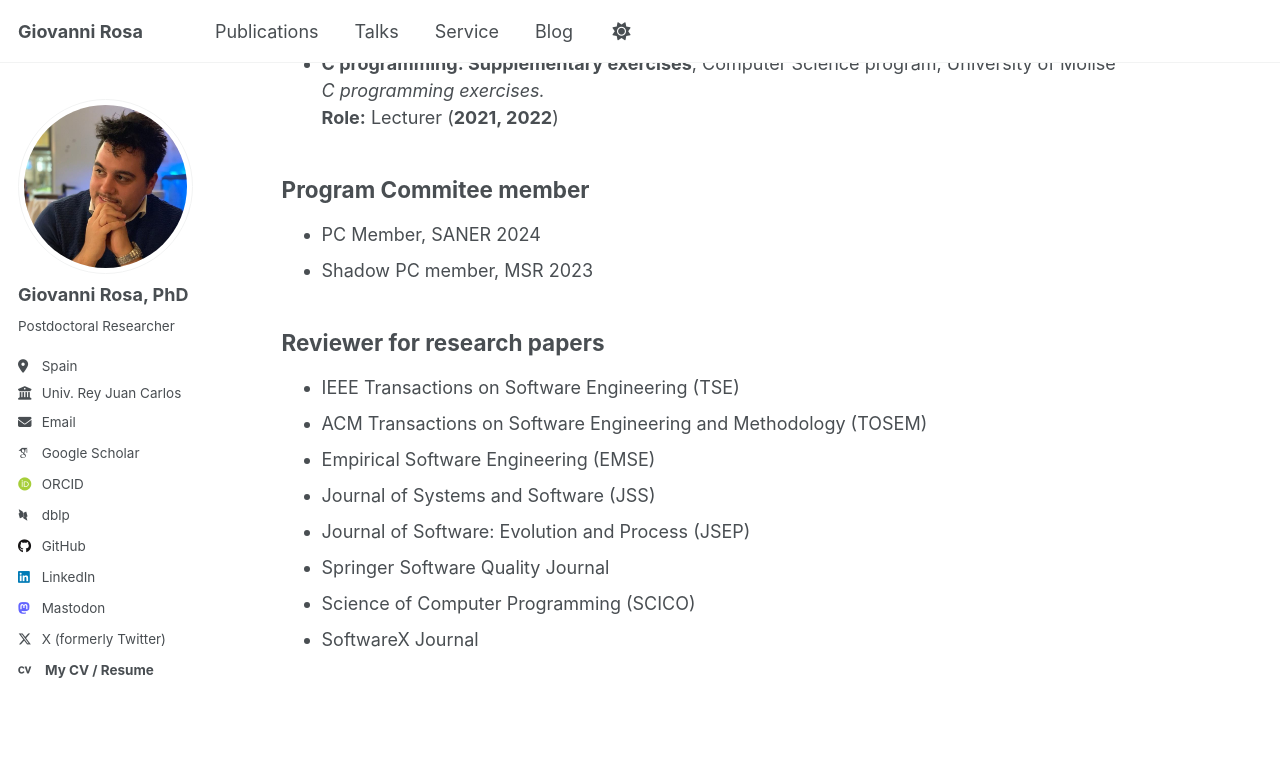
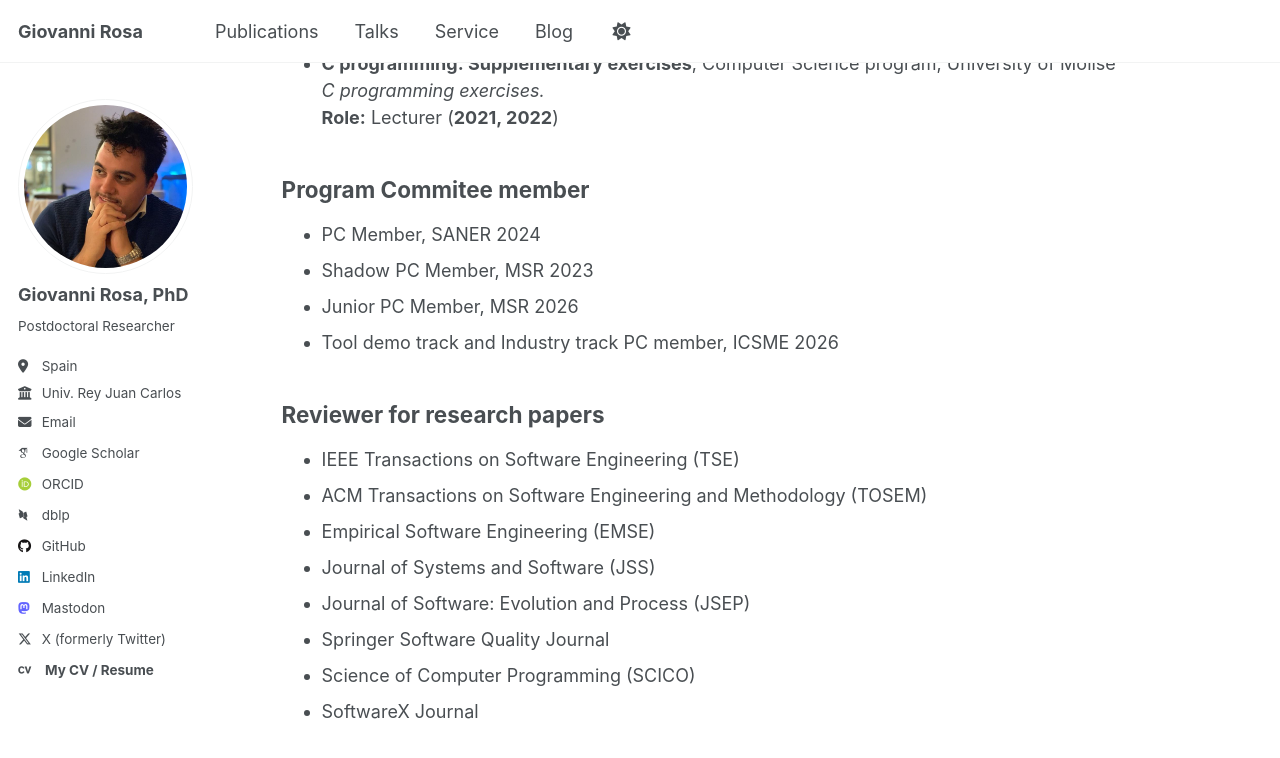
Before and after one commit to grosa1/grosa1.github.io, a Jekyll site: the page built from _pages/teaching.md, in a window 1280 px wide and 900 px high, scrolled down 716 px. Shown: the top 758 px of the window. Built offline with Jekyll 4.4.1, drawn with Linux system fonts in a browser that asks for light colours; some web fonts are replaced; a script that is not in the unit is left out.

Commit message:
update talks

```diff
--- a/_pages/teaching.md
+++ b/_pages/teaching.md
@@ -40,7 +40,9 @@ _C programming exercises._
 ## Program Commitee member
 
 * PC Member, SANER 2024
-* Shadow PC member, MSR 2023
+* Shadow PC Member, MSR 2023
+* Junior PC Member, MSR 2026
+* Tool demo track and Industry track PC member, ICSME 2026
 
 
 ## Reviewer for research papers
```
